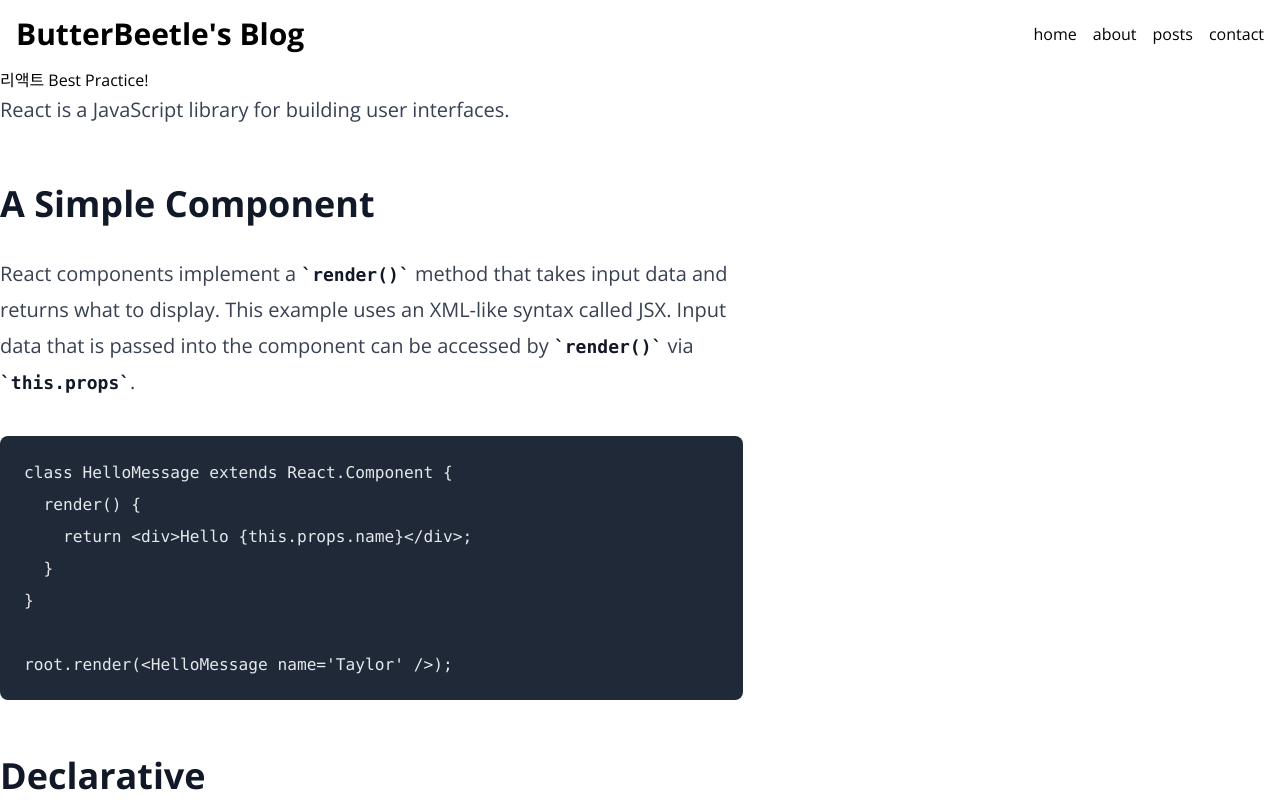
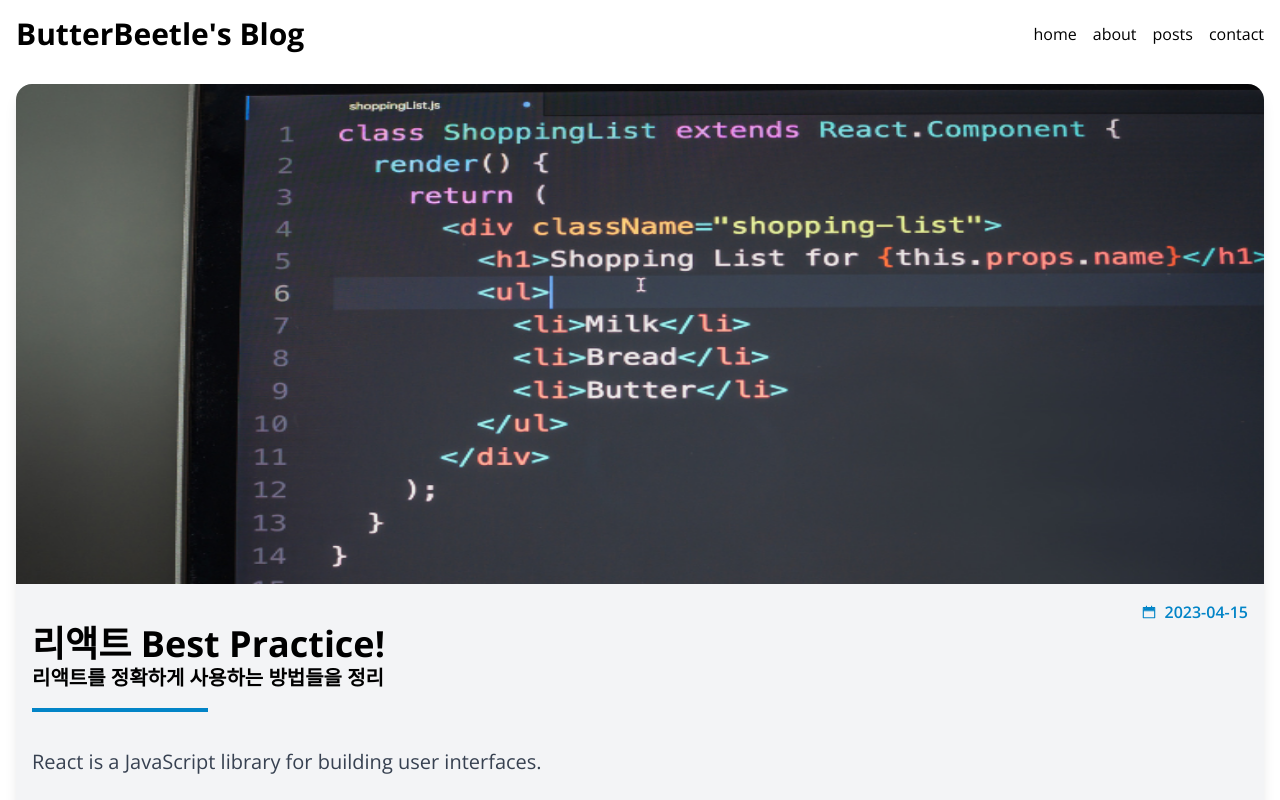
Before and after one commit to butterbeetle/blog, a Next.js app: page /posts/best-react-practices in a window 1280 px wide. Shown: the top 800 px of the page. Built offline with nearby package versions, Linux system fonts and the light colour scheme.

Commit message:
Style : Markdown Viewer 스타일링

```diff
--- a/package.json
+++ b/package.json
@@ -9,6 +9,7 @@
     "lint": "next lint"
   },
   "dependencies": {
+    "@react-icons/all-files": "^4.1.0",
     "@types/node": "20.4.2",
     "@types/react": "18.2.15",
     "@types/react-dom": "18.2.7",
@@ -19,6 +20,7 @@
     "postcss": "8.4.26",
     "react": "18.2.0",
     "react-dom": "18.2.0",
+    "react-icons": "^4.10.1",
     "react-markdown": "^8.0.7",
     "react-multi-carousel": "^2.8.4",
     "remark-gfm": "^3.0.1",
--- a/src/app/posts/[slug]/page.tsx
+++ b/src/app/posts/[slug]/page.tsx
@@ -1,5 +1,7 @@
 import MarkdownViewer from "@/components/MarkdownViewer";
 import { getPostData } from "@/service/posts";
+import Image from "next/image";
+import { AiTwotoneCalendar } from "@react-icons/all-files/ai/AiTwotoneCalendar";
 
 type Props = {
   params: {
@@ -7,12 +9,27 @@
   };
 };
 export default async function PostPage({ params: { slug } }: Props) {
-  const post = await getPostData(slug);
+  const { title, description, date, path, content } = await getPostData(slug);
 
   return (
-    <>
-      <h1>{post.title}</h1>
-      <MarkdownViewer content={post.content} />
-    </>
+    <article className="rounded-2xl overflow-hidden bg-gray-100 shadow-lg m-4">
+      <Image
+        className="w-full h-1/5 max-h-[500px]"
+        src={`/images/posts/${path}.png`}
+        alt={title}
+        width={760}
+        height={420}
+      />
+      <section className="flex flex-col p-4">
+        <div className="flex items-center self-end text-sky-600">
+          <AiTwotoneCalendar />
+          <p className="font-semibold ml-2">{date.toString()}</p>
+        </div>
+        <h1 className="text-4xl font-bold">{title}</h1>
+        <p className="text-xl font-bold">{description}</p>
+        <div className="w-44 border-2 border-sky-600 mt-4 mb-8" />
+        <MarkdownViewer content={content} />
+      </section>
+    </article>
   );
 }
```
Also changed, not shown: 1 other file (tests, documents, lock files or other folders).
